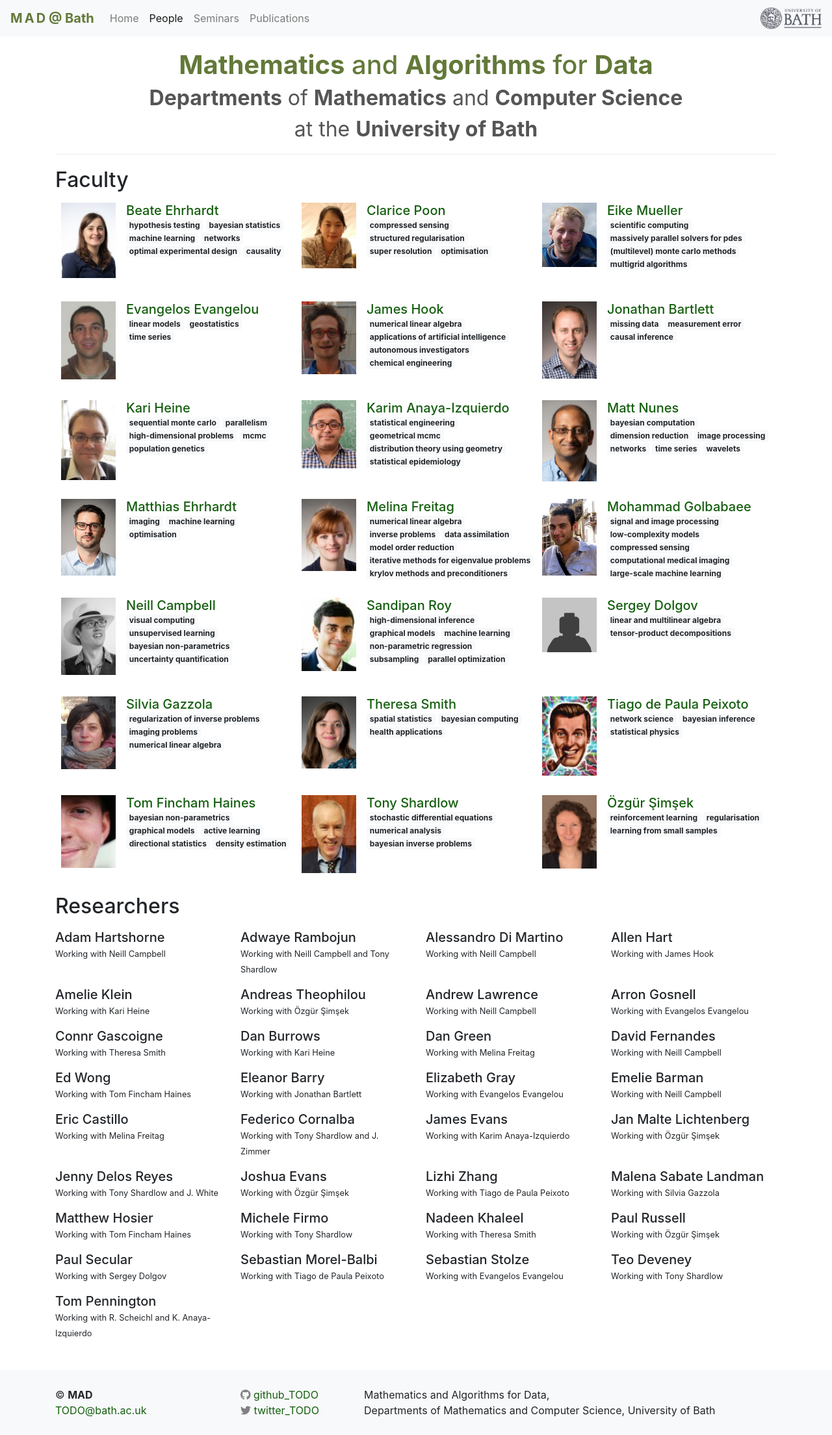
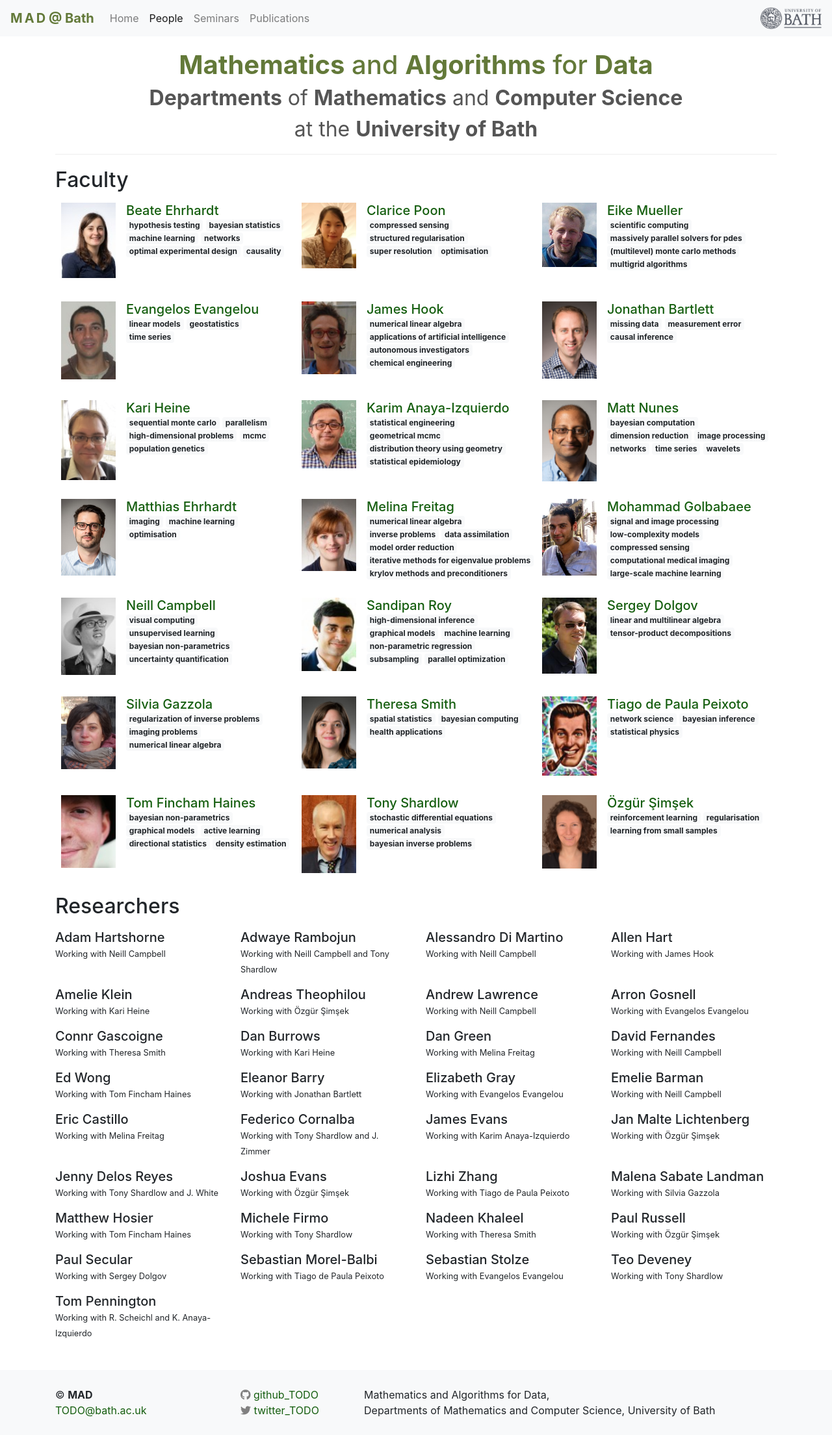
Before and after one commit to mathematics-and-algorithms-for-data/mathematics-and-algorithms-for-data.github.io, a Jekyll site: the page built from people.md, in a window 1280 px wide. Shown: the whole page at 65% size. Built offline with Jekyll 4.4.1, drawn with Linux system fonts in a browser that asks for light colours; nearby versions of some CDN libraries.

Commit message:
Added missing image.

```diff
--- a/_data/people.yml
+++ b/_data/people.yml
@@ -11,7 +11,7 @@ faculty:
     url: "http://cs.bath.ac.uk/~nc537/"
     name:  "Neill Campbell"
     topics: "Visual computing, unsupervised learning, Bayesian non-parametrics, uncertainty quantification "
-  - img: "images/sergey"
+  - img: "images/sergey_d.jpg"
     url: "http://people.bath.ac.uk/sd901/"
     name:  "Sergey Dolgov"
     topics: "Linear and multilinear algebra, tensor-product decompositions"
```
Also changed, not shown: assets/people/images/sergey_d.jpg (added).
